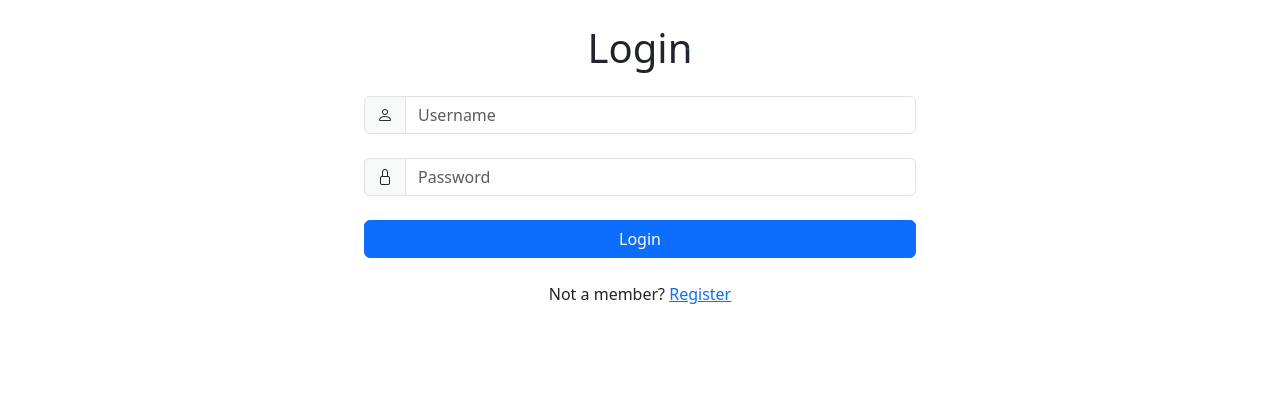
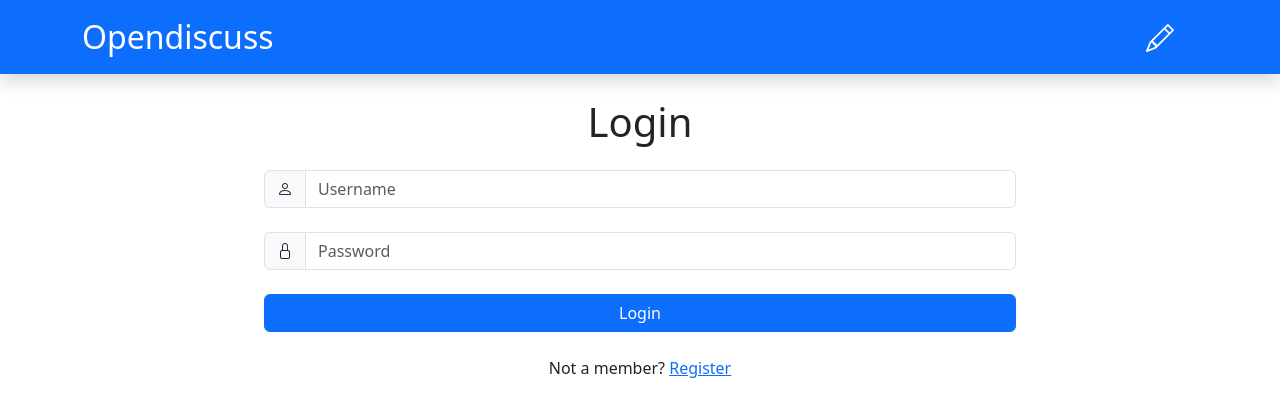
Before and after one commit to Hidayathamir/opendiscuss_nextjs, a Next.js app: page /login in a window 1280 px wide. Shown: the top 416 px of the page. Built offline with nearby package versions, Linux system fonts and the light colour scheme.

Commit message:
feat: add navbar

```diff
--- /dev/null
+++ b/src/app/component/NavigationBar.tsx
@@ -0,0 +1,26 @@
+import Link from "next/link"
+import { URL_HOME_PAGE } from "../constant/frontend_path"
+
+export default function NavigationBar() {
+  return (
+    <div>
+      <nav
+        className="navbar navbar-expand-lg bg-primary shadow"
+        data-bs-theme="dark"
+      >
+        <div className="container">
+          <Link className="navbar-brand fs-2" href={URL_HOME_PAGE}>
+            Opendiscuss
+          </Link>
+          <ul className="navbar-nav fs-3">
+            <li className="nav-item mx-3">
+              <Link className="nav-link active" href="#">
+                <i className="bi bi-pencil" />
+              </Link>
+            </li>
+          </ul>
+        </div>
+      </nav>
+    </div>
+  )
+}
--- a/src/app/constant/frontend_path.ts
+++ b/src/app/constant/frontend_path.ts
@@ -1,2 +1,3 @@
+export const URL_HOME_PAGE = "/"
 export const URL_LOGIN_PAGE = "/login"
 export const URL_REGISTER_PAGE = "/register"
--- a/src/app/layout.tsx
+++ b/src/app/layout.tsx
@@ -3,6 +3,7 @@
 import "bootstrap-icons/font/bootstrap-icons.css"
 import "bootstrap/dist/css/bootstrap.min.css"
 import BootstrapClient from "./component/BootstrapClient"
+import NavigationBar from "./component/NavigationBar"
 import ToastNotification from "./component/ToastNotification"
 import { useToastStore } from "./state/toast"
 
@@ -24,7 +25,8 @@ export default function RootLayout({
           show={isShow}
           toastType={type}
         />
-        <div className="container" style={{ maxWidth: 600 }}>
+        <NavigationBar />
+        <div className="container" style={{ maxWidth: 800 }}>
           {children}
         </div>
         <BootstrapClient />
```
